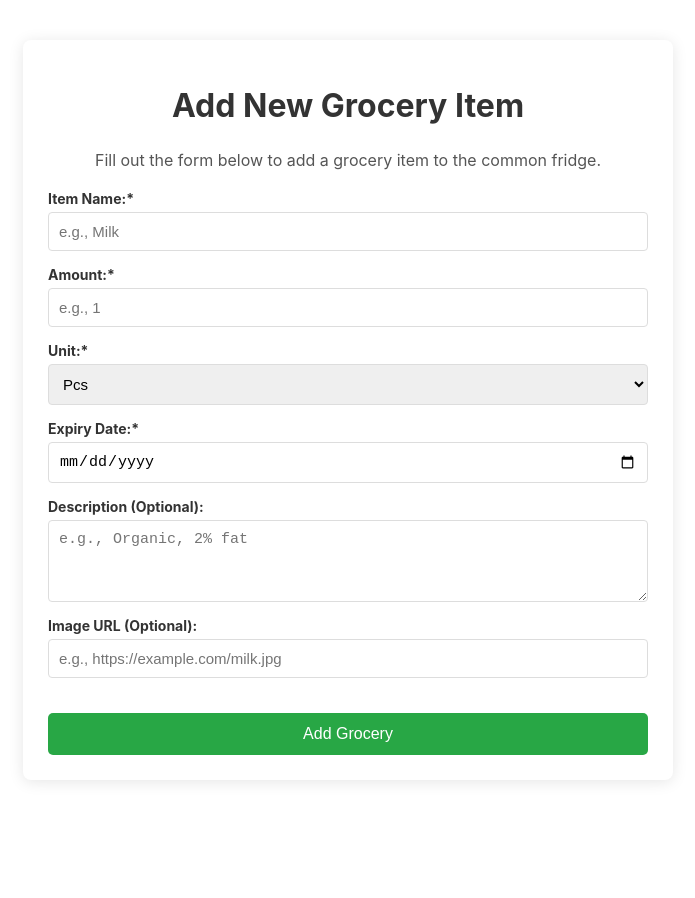
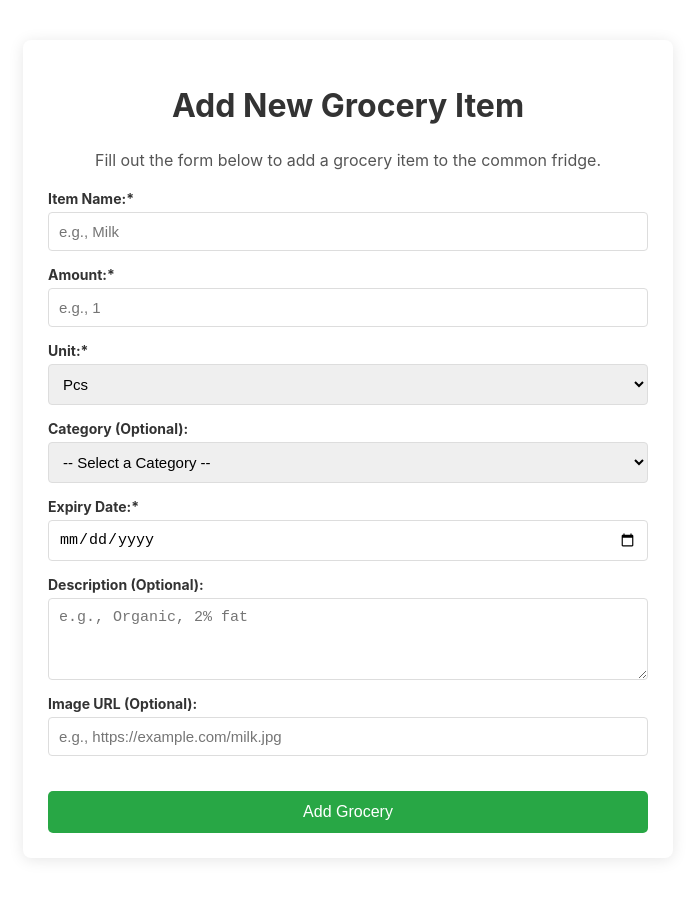
Before and after one commit to Rayna3/vultures, a React (Create React App) app: page /add-grocery in a window 1280 px wide. Shown: the whole page, without its empty margins (292-987 px from the left). Before the commit the page ends 820 px from the top, so only its background shows below. Built offline with nearby package versions, Linux system fonts and the light colour scheme; no server answers; sample sign-in values are in the browser's storage.

Commit message:
added category to form

```diff
--- a/src/components/types.ts
+++ b/src/components/types.ts
@@ -6,7 +6,7 @@ export type Grocery = {
   amount: number;
   unit: string;
   expiry: string;
-
+  catagory: string;
   // Make these properties optional and allow 'null'
   // description?: string | null; // Can be string or null
   // imageUrl?: string | null;    // Can be string or null
--- a/src/home/AddGroceryPage.js
+++ b/src/home/AddGroceryPage.js
@@ -1,30 +1,28 @@
-// src/features/groceries/AddGroceryPage.js (or similar path)
+// src/features/groceries/AddGroceryPage.js
 import React, { useState, CSSProperties } from 'react';
 import { db } from '../firebase/config'; // Adjust path if necessary
 import { collection, addDoc, serverTimestamp } from 'firebase/firestore';
 import { useNavigate } from 'react-router-dom';
-import { useAuth } from '../auth/AuthProvider'; // Adjust path if necessary
-
-// Assuming Grocery type is defined in src/components/types.ts
-// If you are using TypeScript and this file is meant to be .tsx, then change its extension.
-// Otherwise, remove type annotations as shown below.
+import { useAuth } from '../auth/AuthProvider';
 
 function AddGroceryPage() {
-  const { currentUser } = useAuth(); // Get current user from AuthProvider
+  const { currentUser } = useAuth();
   const navigate = useNavigate();
 
   const [name, setName] = useState('');
-  const [amount, setAmount] = useState(''); // Changed to string for input type="number"
-  const [unit, setUnit] = useState('pcs'); // Default unit
-  const [expiry, setExpiry] = useState(''); // Date string
+  const [amount, setAmount] = useState('');
+  const [unit, setUnit] = useState('pcs');
+  const [expiry, setExpiry] = useState('');
   const [description, setDescription] = useState('');
   const [imageUrl, setImageUrl] = useState('');
+  // --- NEW STATE FOR CATEGORY ---
+  const [category, setCategory] = useState(''); // Default to empty string or a default category
+
   const [loading, setLoading] = useState(false);
-  const [error, setError] = useState(null); // Removed :string | null
-  const [success, setSuccess] = useState(null); // Removed :string | null
+  const [error, setError] = useState(null);
+  const [success, setSuccess] = useState(null);
 
-
-  const handleSubmit = async (e) => { // Removed : React.FormEvent
+  const handleSubmit = async (e) => {
     e.preventDefault();
     setLoading(true);
     setError(null);
@@ -40,34 +38,37 @@ function AddGroceryPage() {
     try {
       const newGrocery = {
         name: name.trim(),
-        amount: Number(amount), // Convert amount to number
+        amount: Number(amount),
         unit: unit,
-        expiry: expiry, // Keep as string for now, can convert to Date if needed by Firebase rules
-        description: description.trim() || null, // Store as null if empty
-        imageUrl: imageUrl.trim() || null,       // Store as null if empty
-        uploader: currentUser ? { // Populate uploader if user is logged in
-          name: currentUser.displayName || currentUser.email || 'Anonymous', // Use displayName, email, or fallback
+        expiry: expiry,
+        description: description.trim() || null,
+        imageUrl: imageUrl.trim() || null,
+        uploader: currentUser ? {
+          name: currentUser.displayName || currentUser.email || 'Anonymous',
           avatarUrl: currentUser.photoURL || null,
-        } : null, // If no current user, uploader is null
-        claimed: false, // Default to not claimed
-        createdAt: serverTimestamp(), // Firestore timestamp
+        } : null,
+        claimed: false,
+        createdAt: serverTimestamp(),
+        // --- ADD CATEGORY TO THE OBJECT SENT TO FIRESTORE ---
+        category: category.trim() || null, // Store as null if empty
       };
 
       await addDoc(collection(db, 'groceries'), newGrocery);
       setSuccess('Grocery added successfully!');
-      // Optionally clear form or navigate
+      // Optionally clear form
       setName('');
       setAmount('');
       setUnit('pcs');
       setExpiry('');
       setDescription('');
       setImageUrl('');
+      // --- CLEAR CATEGORY AFTER SUBMISSION ---
+      setCategory('');
 
       // Optional: Navigate back or to a grocery list after successful submission
-      // navigate('/'); // Example: navigate to home page
-    } catch (err) { // <<< MINIMAL CHANGE HERE: Removed ': any'
+      // navigate('/');
+    } catch (err) {
       console.error("Error adding document: ", err);
-      // Ensure err is treated as an object with a message property or fallback
       setError('Failed to add grocery: ' + (err instanceof Error ? err.message : String(err)));
     } finally {
       setLoading(false);
@@ -102,7 +103,7 @@ function AddGroceryPage() {
             type="number"
             id="amount"
             value={amount}
-            onChange={(e) => setAmount(e.target.value)} // Keep as string for input, convert to Number when submitting
+            onChange={(e) => setAmount(e.target.value)}
             required
             min="0"
             style={addGroceryPageStyles.input}
@@ -136,6 +137,34 @@ function AddGroceryPage() {
             <option value="Tsp">Tsp</option>
           </select>
         </div>
+
+        {/* --- NEW CATEGORY FORM ELEMENT --- */}
+        <div style={addGroceryPageStyles.formGroup}>
+          <label htmlFor="category" style={addGroceryPageStyles.label}>Category (Optional):</label>
+          <select
+            id="category"
+            value={category}
+            onChange={(e) => setCategory(e.target.value)}
+            style={addGroceryPageStyles.input}
+          >
+            <option value="">-- Select a Category --</option> {/* Optional: Default empty option */}
+            <option value="Dairy & Alternatives">Dairy & Alternatives</option>
+            <option value="Fruits">Fruits</option>
+            <option value="Vegetables">Vegetables</option>
+            <option value="Meat & Poultry">Meat & Poultry</option>
+            <option value="Seafood">Seafood</option>
+            <option value="Grains, Pasta & Bread">Grains, Pasta & Bread</option>
+            <option value="Canned & Packaged Goods">Canned & Packaged Goods</option>
+            <option value="Baking & Spices">Baking & Spices</option>
+            <option value="Beverages">Beverages</option>
+            <option value="Snacks">Snacks</option>
+            <option value="Frozen Foods">Frozen Foods</option>
+            <option value="Condiments & Sauces">Condiments & Sauces</option>
+            <option value="Oils & Vinegars">Oils & Vinegars</option>
+            <option value="Other">Other</option>
+          </select>
+        </div>
+        {/* --- END NEW CATEGORY FORM ELEMENT --- */}
 
         <div style={addGroceryPageStyles.formGroup}>
           <label htmlFor="expiry" style={addGroceryPageStyles.label}>Expiry Date:*</label>
@@ -181,7 +210,7 @@ function AddGroceryPage() {
   );
 }
 
-const addGroceryPageStyles = {
+const addGroceryPageStyles: { [key: string]: CSSProperties } = {
   container: {
     maxWidth: '600px',
     margin: '40px auto',
```
